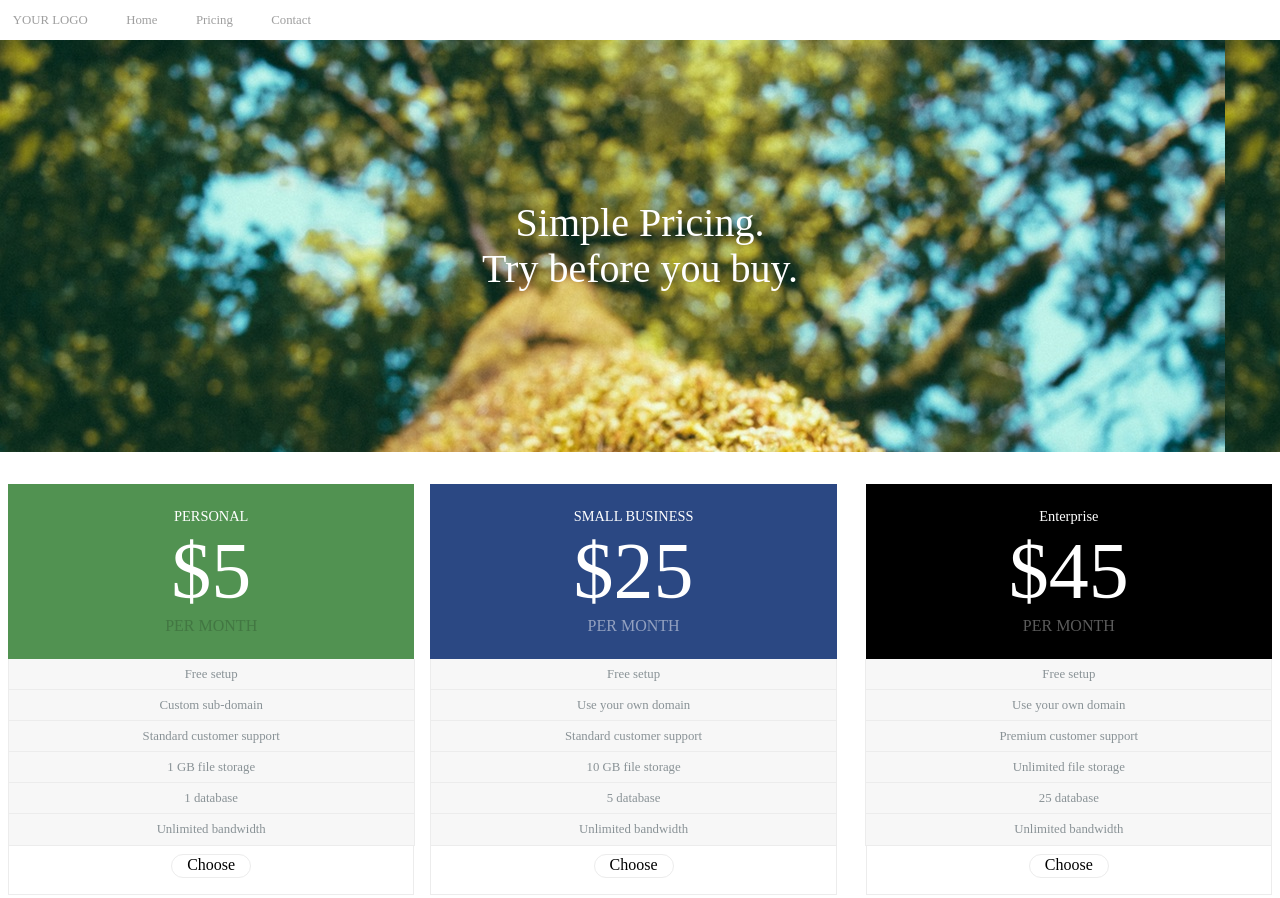
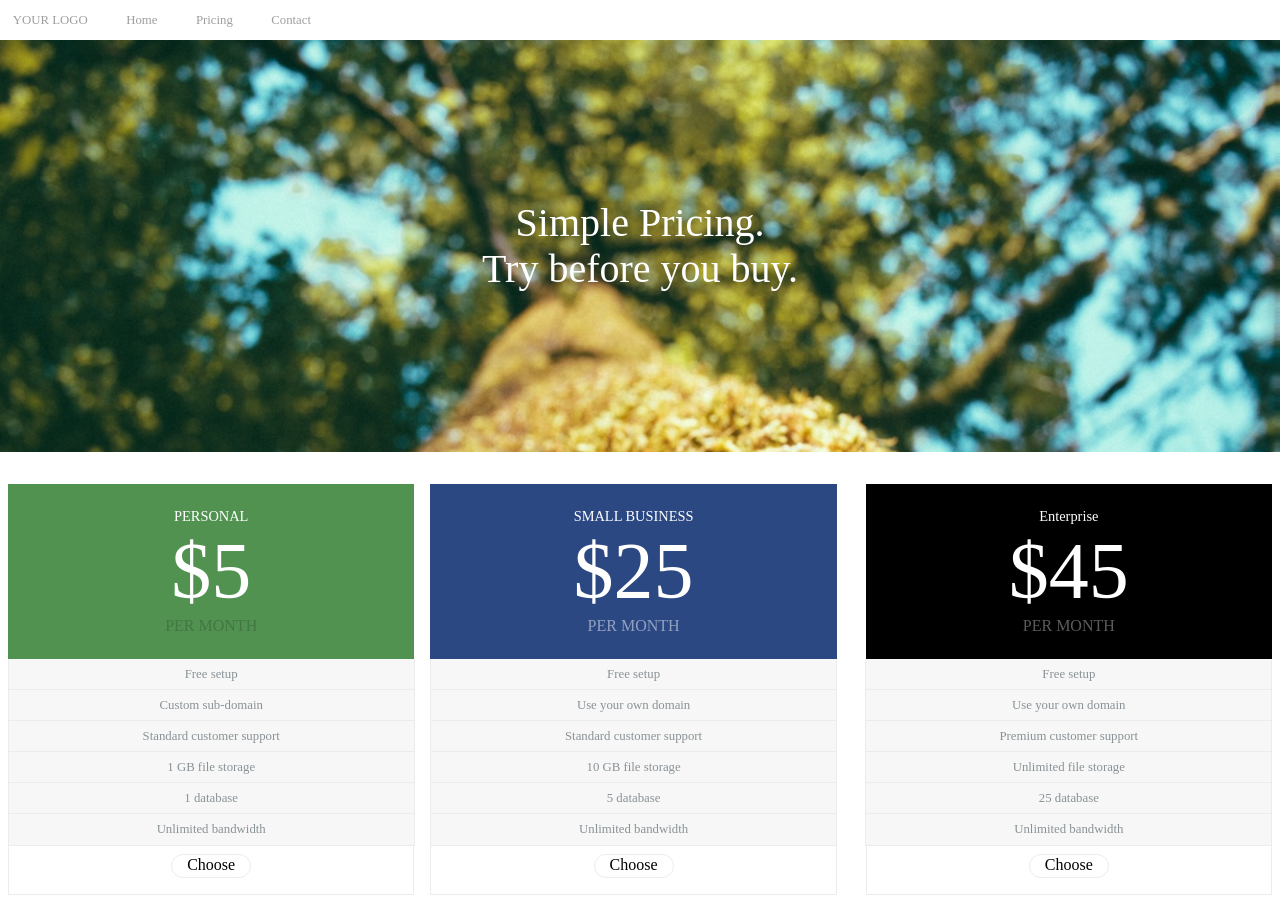
Before and after one commit to zamariac/responsive-website-sass, a plain HTML site: page index.html in a window 1280 px wide. Shown: the top 898 px of the page. Drawn offline with nearby package versions, Linux system fonts and the light colour scheme.

Commit message:
background cover

```diff
--- a/styles/main.scss
+++ b/styles/main.scss
@@ -204,10 +204,11 @@ footer{
 
 	}
 
-
-
 }
 
 @media(min-width: 979px){
+	.top-image{
+	background-size: cover;
+}
 
 }
```
Also changed, not shown: styles/main.css, 1 other file.
